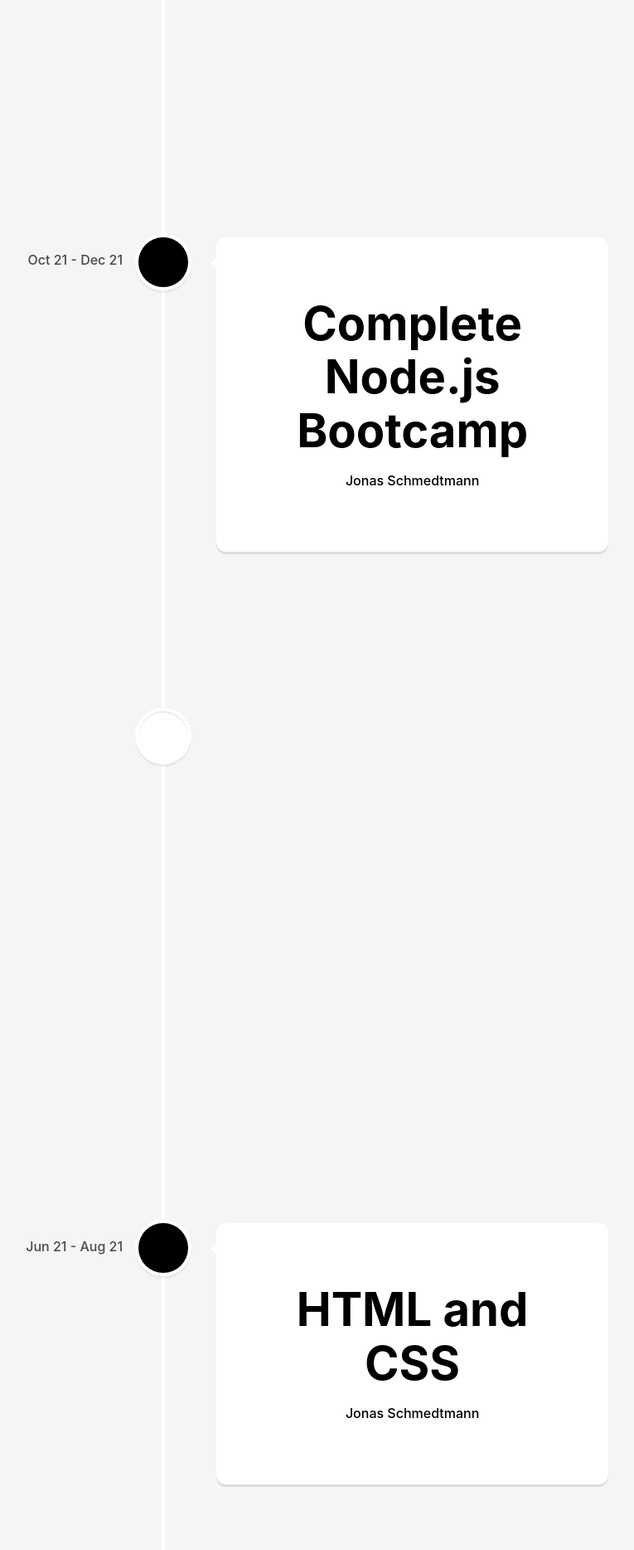
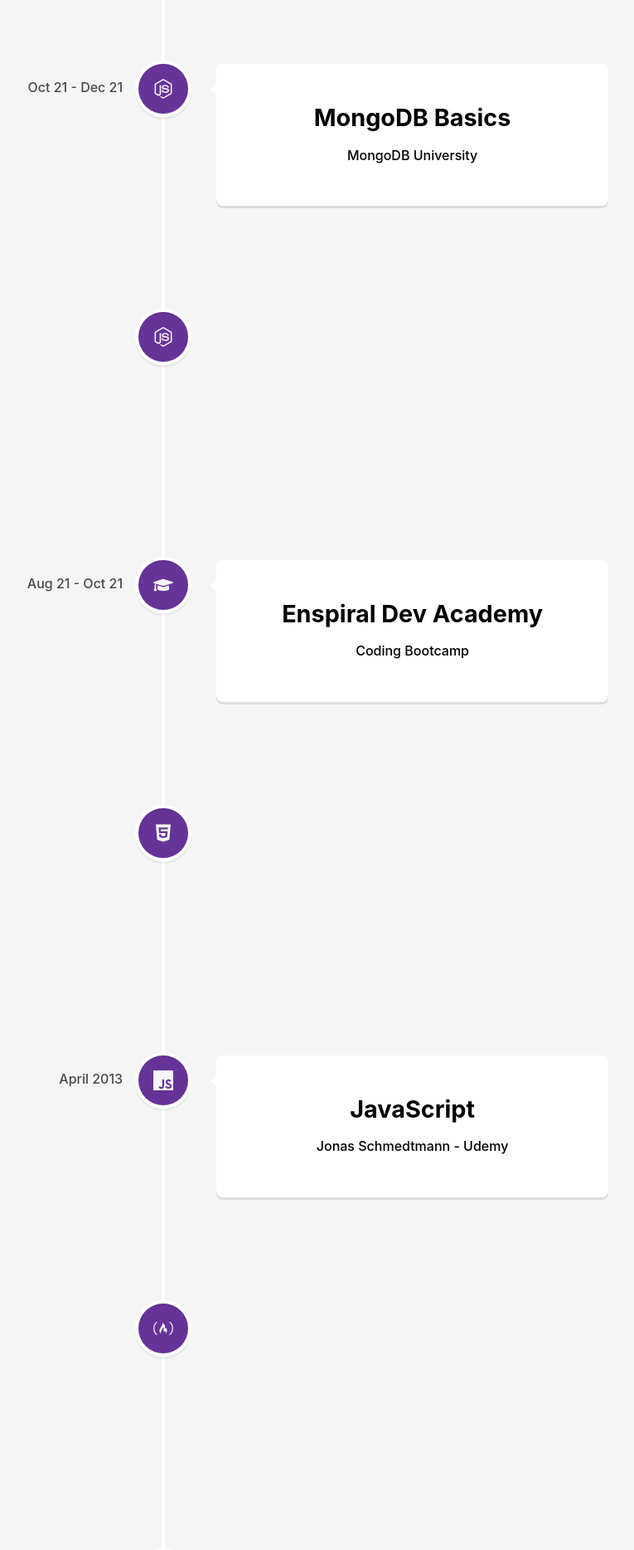
Before and after one commit to ninaokumura/portfolio-react, a React (Create React App) app: page /about in a window 1280 px wide. Shown: the part 820-2688 px from the top of the page at 83% size, without its empty margins (443-1208 px from the left). Built offline with nearby package versions, Linux system fonts and the light colour scheme.

Commit message:
add custom styles to the timeline

```diff
--- a/src/components/timeline/timeline.css
+++ b/src/components/timeline/timeline.css
@@ -1,3 +1,16 @@
-.timeline {
-  background-color: whitesmoke;
+.vertical-timeline-element {
+  font-size: 2rem;
 }
+
+.vertical-timeline-element-title {
+  font-size: 1.8rem;
+}
+
+.vertical-timeline-element-subtitle {
+  font-size: 1.3rem;
+}
+
+.vertical-timeline-element-date {
+  text-align: left;
+  color: black;
+}
--- a/src/components/timeline/timeline.jsx
+++ b/src/components/timeline/timeline.jsx
@@ -1,12 +1,22 @@
 import React from 'react';
-
-import './timeline.css';
+import {
+  FaNodeJs,
+  FaReact,
+  FaHtml5,
+  FaFreeCodeCamp,
+  FaGraduationCap,
+  FaStar,
+  FaGithub,
+} from 'react-icons/fa';
+import { SiJavascript, SiMongodb } from 'react-icons/si';
+import { GrCertificate } from 'react-icons/gr';
 
 import {
   VerticalTimeline,
   VerticalTimelineElement,
 } from 'react-vertical-timeline-component';
 import 'react-vertical-timeline-component/style.min.css';
+import './timeline.css';
 
 function Timeline() {
   return (
@@ -14,76 +24,84 @@
       <VerticalTimeline>
         <VerticalTimelineElement
           className='vertical-timeline-element--work'
-          contentStyle={{ background: 'black', color: '#fff' }}
-          contentArrowStyle={{ borderRight: '7px solid  black' }}
-          date='2011 - present'
-          iconStyle={{ background: 'white', color: '#fff' }}
-          // icon={<WorkIcon />}
+          date='Dec 2021 - present'
+          iconStyle={{ background: 'rebeccaPurple', color: 'whiteSmoke' }}
+          icon={<FaReact />}
         >
           <h3 className='vertical-timeline-element-title'>Learning React</h3>
-
           <p>Epic React - Kent C. Dodds</p>
         </VerticalTimelineElement>
+
         <VerticalTimelineElement
-          className='vertical-timeline-element--work'
+          className='vertical-timeline-element'
           date='Oct 21 - Dec 21'
-          iconStyle={{ background: 'black', color: '#fff' }}
-          // icon={<WorkIcon />}
+          iconStyle={{ background: 'rebeccaPurple', color: 'whiteSmoke' }}
+          icon={<FaNodeJs />}
+        >
+          <h3 className='vertical-timeline-element-title'>MongoDB Basics</h3>
+
+          <p>MongoDB University</p>
+        </VerticalTimelineElement>
+
+        <VerticalTimelineElement
+          className='vertical-timeline-element'
+          date='Oct 21 - Dec 21'
+          iconStyle={{ background: 'rebeccaPurple', color: 'whiteSmoke' }}
+          icon={<FaNodeJs />}
+        >
+          <h3 className='vertical-timeline-element-title'>Node.js Bootcamp</h3>
+
+          <p>Jonas Schmedtmann - Udemy</p>
+        </VerticalTimelineElement>
+        <VerticalTimelineElement
+          className='vertical-timeline-element'
+          date='Aug 21 - Oct 21'
+          iconStyle={{ background: 'rebeccaPurple', color: 'whiteSmoke' }}
+          icon={<FaGraduationCap />}
         >
           <h3 className='vertical-timeline-element-title'>
-            Complete Node.js Bootcamp
+            Enspiral Dev Academy
           </h3>
 
-          <p>Jonas Schmedtmann</p>
-        </VerticalTimelineElement>
-        <VerticalTimelineElement
-          className='vertical-timeline-element--work'
-          contentStyle={{ background: 'black', color: '#fff' }}
-          date='Aug 21 - Oct 21'
-          iconStyle={{ background: 'white', color: '#fff' }}
-          // icon={<WorkIcon />}
-        >
-          <h3 className='vertical-timeline-element-title'>Dev Academy</h3>
-          <h4 className='vertical-timeline-element-subtitle'>
-            Auckland - New Zealand
-          </h4>
           <p>Coding Bootcamp</p>
         </VerticalTimelineElement>
         <VerticalTimelineElement
-          className='vertical-timeline-element--work'
+          className='vertical-timeline-element'
           date='Jun 21 - Aug 21'
-          iconStyle={{ background: 'black', color: '#fff' }}
-          // icon={<WorkIcon />}
+          iconStyle={{ background: 'rebeccaPurple', color: 'whiteSmoke' }}
+          icon={<FaHtml5 />}
         >
           <h3 className='vertical-timeline-element-title'>HTML and CSS</h3>
 
           <p>Jonas Schmedtmann</p>
         </VerticalTimelineElement>
         <VerticalTimelineElement
-          className='vertical-timeline-element--education'
-          contentStyle={{ background: 'black', color: '#fff' }}
+          className='vertical-timeline-element'
+          // contentStyle={{ background: 'black', color: '#fff' }}
           date='April 2013'
-          iconStyle={{ background: 'white', color: '#fff' }}
-          // icon={<SchoolIcon />}
+          iconStyle={{ background: 'rebeccaPurple', color: 'whiteSmoke' }}
+          icon={<SiJavascript />}
         >
-          <h3 className='vertical-timeline-element-title'>JavaScript course</h3>
-          <h4 className='vertical-timeline-element-subtitle'>Online Course</h4>
-          <p>Strategy, Social Media</p>
+          <h3 className='vertical-timeline-element-title'>JavaScript</h3>
+          {/* <h4 className='vertical-timeline-element-subtitle'>Online Course</h4> */}
+          <p>Jonas Schmedtmann - Udemy</p>
         </VerticalTimelineElement>
         <VerticalTimelineElement
           className='vertical-timeline-element--education'
           date='November 2012'
-          iconStyle={{ background: 'black', color: '#fff' }}
-          // icon={<SchoolIcon />}
+          iconStyle={{ background: 'rebeccaPurple', color: 'whiteSmoke' }}
+          icon={<FaFreeCodeCamp />}
         >
-          <h3 className='vertical-timeline-element-title'>Free CodeCamp</h3>
-          <h4 className='vertical-timeline-element-subtitle'>Online Course</h4>
-          <p>Learning Html and Css</p>
+          <h3 className='vertical-timeline-element-title'>
+            Responsive Web Design
+          </h3>
+          {/* <h4 className='vertical-timeline-element-subtitle'>Online Course</h4> */}
+          <p>FreeCodeCamp</p>
         </VerticalTimelineElement>
 
         <VerticalTimelineElement
-          iconStyle={{ background: 'rgb(16, 204, 82)', color: '#fff' }}
-          // icon={<StarIcon />}
+          iconStyle={{ background: 'black', color: 'white' }}
+          icon={<FaStar />}
         />
       </VerticalTimeline>
     </div>
```
